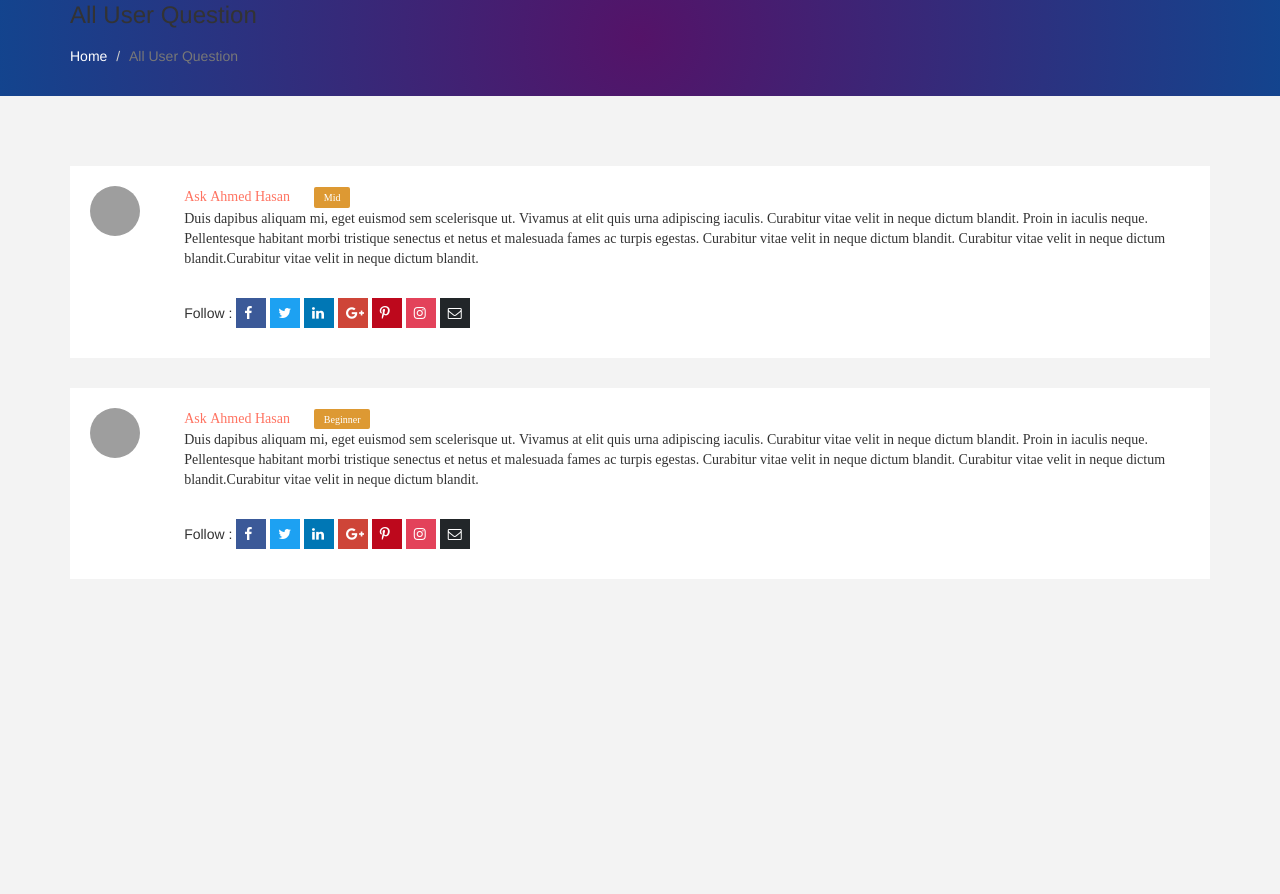
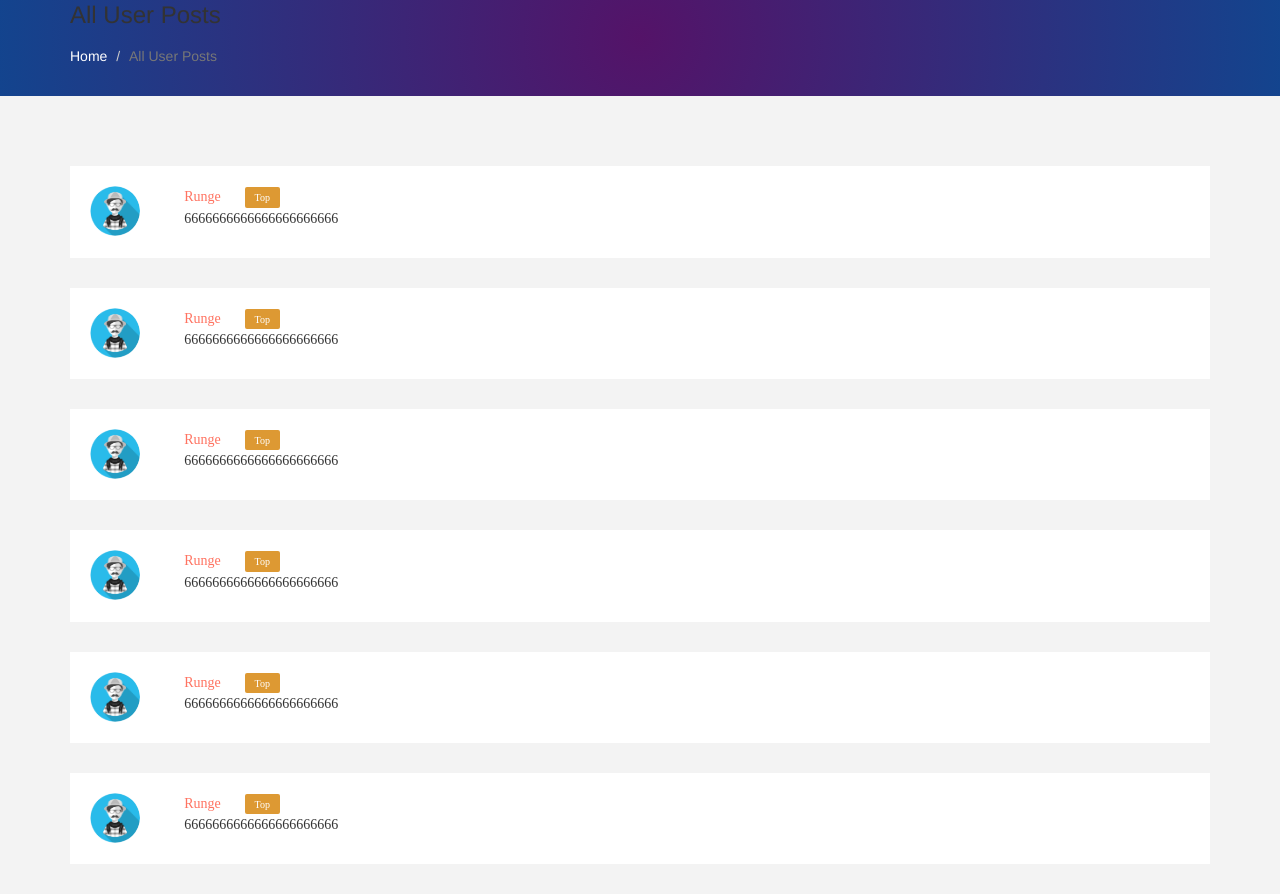
Before and after one commit to ChangshuoShen/USTC-English-Club, a Django app: page /forum/users/ in a window 1280 px wide. Before the commit the page ends 549 px from the top, so only its background shows below. Run offline with Django 4.2, Linux system fonts and the light colour scheme; some libraries are stand-ins or nearby versions; grey boxes are pictures that could not be loaded.

Commit message:
post-details-adjusted

```diff
--- a/EC/Apps/forum/templates/share.html
+++ b/EC/Apps/forum/templates/share.html
@@ -11,7 +11,7 @@
     <link rel="stylesheet" href="{% static 'css/responsive.css'%}" type="text/css">
     <link rel="stylesheet" href="{% static 'css/editor.css'%}" type="text/css">
     <link rel="stylesheet" href="{% static 'css/bootstrap.css'%}" type="text/css">
-    <link rel="stylesheet"href="{% static 'css/style.css' %}"  type="text/css">
+    <link rel="stylesheet" href="{% static 'css/style.css' %}"  type="text/css">
     <link rel="stylesheet" href="{% static 'css/font-awesome.min.css' %}" type="text/css">
 </head>
 
--- a/EC/Apps/forum/templates/user.html
+++ b/EC/Apps/forum/templates/user.html
@@ -11,17 +11,17 @@
 
     <link rel="stylesheet" href="{% static 'css/responsive.css'%}" type="text/css">
     <link rel="stylesheet" href="{% static 'css/bootstrap.css'%}" type="text/css">
-    <link rel="stylesheet"href="{% static 'css/style.css' %}"  type="text/css">
+    <link rel="stylesheet" href="{% static 'css/style.css' %}"  type="text/css">
     <link rel="stylesheet" href="{% static 'css/font-awesome.min.css' %}" type="text/css">
 </head>
 
 <body>
     <section class="header-descriptin329">
         <div class="container">
-            <h3>All User Question</h3>
+            <h3>All User Posts</h3>
             <ol class="breadcrumb breadcrumb839">
                 <li><a href="#">Home</a></li>
-                <li class="active">All User Question</li>
+                <li class="active">All User Posts</li>
             </ol>
         </div>
     </section>
@@ -29,56 +29,34 @@
         <div class="container">
             <div class="row">
                 <div class="col-md-9 user-profile328903">
+
+                    {% for user_info in users_info %}
                         <div class="about-user2039">
                            <div class="row">
-                           <div class="col-md-1">
-                            <div class="user-image2939303"> <img src="image/images.png" alt="Image"> </div>
+
+
+                                <div class="col-md-1">
+                                    <div class="user-image2939303">
+                                        <img src="{% static "imgs/images.png"%}" alt="Image">
+                                    </div>
                                </div>
+
                                <div class="col-md-11">
-                            <div class="user-description3903"> <a href="user_question.html">Ask Ahmed Hasan</a> <span class="badge229">
-                        <a href="#">Mid</a></span>
-                                <p>Duis dapibus aliquam mi, eget euismod sem scelerisque ut. Vivamus at elit quis urna adipiscing iaculis. Curabitur vitae velit in neque dictum blandit. Proin in iaculis neque. Pellentesque habitant morbi tristique senectus et netus et malesuada fames ac turpis egestas. Curabitur vitae velit in neque dictum blandit. Curabitur vitae velit in neque dictum blandit.Curabitur vitae velit in neque dictum blandit. </p>
-                            </div>
-                            <div class="user-social3903">
-                                <p>Follow : <span>
-                        <a href="#"><i class="fa fa-facebook" aria-hidden="true"></i></a>
-                        <a href="#"><i class="fa fa-twitter" aria-hidden="true"></i></a>
-                        <a href="#"><i class="fa fa-linkedin" aria-hidden="true"></i></a>
-                        <a href="#"><i class="fa fa-google-plus" aria-hidden="true"></i></a>
-                        <a href="#"><i class="fa fa-pinterest-p" aria-hidden="true"></i></a>
-                        <a href="#"><i class="fa fa-instagram" aria-hidden="true"></i></a>
-                        <a href="#"><i class="fa fa-envelope-o" aria-hidden="true"></i></a>
-                               </span> </p>
+                                    <div class="user-description3903">
+                                        <a href="user_question.html">{{ user_info.name }}</a>
+                                        <span class="badge229">
+                                            <a href="#">{{ user_info.rank }}</a>
+                                        </span>
+                                        <p>{{ user_info.main_contents }}</p>
                                     </div>
-                                       </div>
+                                </div>
+
+
                             </div>
                         </div>
-                      <div class="about-user2039">
-                           <div class="row">
-                           <div class="col-md-1">
-                            <div class="user-image2939303"> <img src="image/images.png" alt="Image"> </div>
-                               </div>
-                               <div class="col-md-11">
-                            <div class="user-description3903"> <a href="user_question.html">Ask Ahmed Hasan</a> <span class="badge229">
-                        <a href="#">Beginner</a></span>
-                                <p>Duis dapibus aliquam mi, eget euismod sem scelerisque ut. Vivamus at elit quis urna adipiscing iaculis. Curabitur vitae velit in neque dictum blandit. Proin in iaculis neque. Pellentesque habitant morbi tristique senectus et netus et malesuada fames ac turpis egestas. Curabitur vitae velit in neque dictum blandit. Curabitur vitae velit in neque dictum blandit.Curabitur vitae velit in neque dictum blandit. </p>
-                            </div>
-                            <div class="user-social3903">
-                                <p>Follow : <span>
-                        <a href="#"><i class="fa fa-facebook" aria-hidden="true"></i></a>
-                        <a href="#"><i class="fa fa-twitter" aria-hidden="true"></i></a>
-                        <a href="#"><i class="fa fa-linkedin" aria-hidden="true"></i></a>
-                        <a href="#"><i class="fa fa-google-plus" aria-hidden="true"></i></a>
-                        <a href="#"><i class="fa fa-pinterest-p" aria-hidden="true"></i></a>
-                        <a href="#"><i class="fa fa-instagram" aria-hidden="true"></i></a>
-                        <a href="#"><i class="fa fa-envelope-o" aria-hidden="true"></i></a>
-                               </span> </p>
-                                    </div>
-                                       </div>
-                            </div>
-                        </div>
+                    {% endfor %}
+
                 </div>
-
             </div>
         </div>
     </section>
--- a/EC/Apps/forum/views.py
+++ b/EC/Apps/forum/views.py
@@ -35,7 +35,16 @@ def submit_sharing(request):
 
 def show_post_detail(request):
     # return HttpResponse('Show More Information Here')
-    return render(request, 'post-details.html')
+    main_comments = [
+        {
+            'main': 'mainmainmain',
+            'replys': ["123"] * 3,
+        }
+    ] * 3
+
+    return render(request, 'post_details.html', {
+        'main_comments': main_comments,
+    })
 
 
 def user_question(request):
@@ -43,4 +52,13 @@ def user_question(request):
 
 
 def users(request):
-    return render(request, 'user.html')
+    num = 6
+    users_info = [{'name': 'Runge',
+              'rank': 'Top',
+              'main_contents': '6666666666666666666666',
+              }
+            ] * num
+
+    return render(request, 'user.html', {
+        'users_info': users_info
+    })
```
Also changed, not shown: EC/Apps/forum/templates/post_details.html (renamed from EC/Apps/forum/templates/post-details.html, +25 -45 lines).
